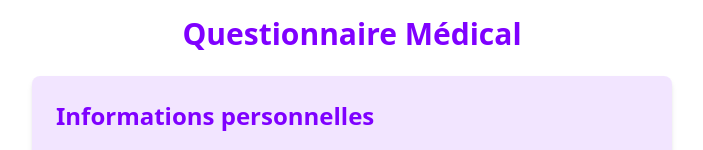
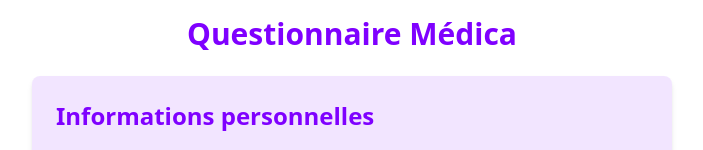
Before and after one commit to SaintenoyTom/Workshop-2024-G22, a Next.js app: page /medical-questionnaire in a window 1280 px wide. Shown: the top 150 px of the page, without its empty margins (288-991 px from the left). Built offline with nearby package versions, Linux system fonts and the light colour scheme.

Commit message:
testBranch

```diff
--- a/app/medical-questionnaire/page.tsx
+++ b/app/medical-questionnaire/page.tsx
@@ -195,7 +195,7 @@ export default function MedicalQuestionnaireCarousel() {
 
   return (
     <div className="container mx-auto p-4 max-w-2xl">
-      <h1 className="text-3xl font-bold mb-6 text-[#7f00ff] text-center">Questionnaire Médical</h1>
+      <h1 className="text-3xl font-bold mb-6 text-[#7f00ff] text-center">Questionnaire Médica</h1>
       <div className="relative">
         {slides[currentSlide]}
         <div className="mt-6 flex justify-between">
```
